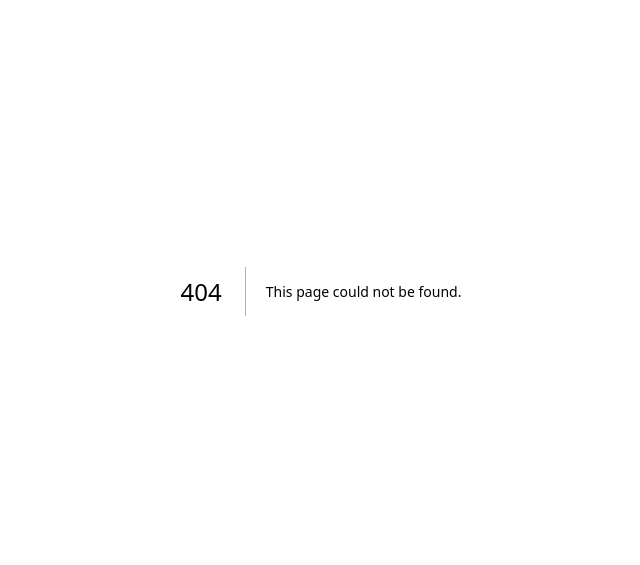
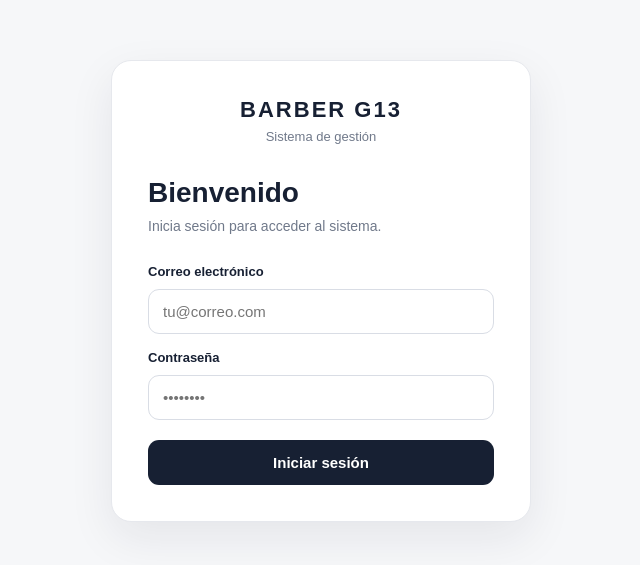
Before and after one commit to Esme47/barber-g13, a Next.js app: page /login in a window 1280 px wide. Before the commit this address had no page. Shown: the part 109-674 px from the top of the page, without its empty margins (319-959 px from the left). Built offline with nearby package versions, Linux system fonts and the light colour scheme; a web font is replaced by a local one.

Commit message:
feat(auth): add initial login page

```diff
--- /dev/null
+++ b/app/login/page.tsx
@@ -0,0 +1,187 @@
+"use client";
+
+import { FormEvent, useState } from "react";
+import { useRouter } from "next/navigation";
+import { supabase } from "@/lib/supabase";
+
+export default function LoginPage() {
+  const router = useRouter();
+  const [email, setEmail] = useState("");
+  const [password, setPassword] = useState("");
+  const [loading, setLoading] = useState(false);
+  const [error, setError] = useState("");
+
+  const handleSubmit = async (event: FormEvent<HTMLFormElement>) => {
+    event.preventDefault();
+    setError("");
+
+    if (!email.trim() || !password) {
+      setError("Ingresa tu correo y contraseña.");
+      return;
+    }
+
+    setLoading(true);
+
+    const { error: signInError } = await supabase.auth.signInWithPassword({
+      email: email.trim(),
+      password,
+    });
+
+    if (signInError) {
+      setLoading(false);
+      setError("Correo o contraseña incorrectos.");
+      return;
+    }
+
+    router.replace("/");
+    router.refresh();
+  };
+
+  return (
+    <main style={styles.page}>
+      <section style={styles.card} aria-label="Inicio de sesión">
+        <div style={styles.brand}>
+          <div style={styles.logo}>BARBER G13</div>
+          <div style={styles.subtitle}>Sistema de gestión</div>
+        </div>
+
+        <div style={styles.heading}>
+          <h1 style={styles.title}>Bienvenido</h1>
+          <p style={styles.description}>Inicia sesión para acceder al sistema.</p>
+        </div>
+
+        <form onSubmit={handleSubmit} style={styles.form}>
+          <label style={styles.label} htmlFor="email">
+            Correo electrónico
+          </label>
+          <input
+            id="email"
+            name="email"
+            type="email"
+            autoComplete="username"
+            inputMode="email"
+            value={email}
+            onChange={(event) => setEmail(event.target.value)}
+            placeholder="tu@correo.com"
+            disabled={loading}
+            style={styles.input}
+          />
+
+          <label style={styles.label} htmlFor="password">
+            Contraseña
+          </label>
+          <input
+            id="password"
+            name="password"
+            type="password"
+            autoComplete="current-password"
+            value={password}
+            onChange={(event) => setPassword(event.target.value)}
+            placeholder="••••••••"
+            disabled={loading}
+            style={styles.input}
+          />
+
+          {error ? (
+            <div role="alert" style={styles.error}>
+              {error}
+            </div>
+          ) : null}
+
+          <button type="submit" disabled={loading} style={styles.button}>
+            {loading ? "Ingresando…" : "Iniciar sesión"}
+          </button>
+        </form>
+      </section>
+    </main>
+  );
+}
+
+const styles: Record<string, React.CSSProperties> = {
+  page: {
+    minHeight: "100vh",
+    display: "flex",
+    alignItems: "center",
+    justifyContent: "center",
+    padding: "24px",
+    background: "#f6f7f9",
+    color: "#172033",
+    fontFamily: "Arial, Helvetica, sans-serif",
+  },
+  card: {
+    width: "100%",
+    maxWidth: "420px",
+    background: "#ffffff",
+    border: "1px solid #e6e8ed",
+    borderRadius: "20px",
+    padding: "36px",
+    boxShadow: "0 16px 45px rgba(20, 30, 50, 0.08)",
+  },
+  brand: {
+    textAlign: "center",
+    marginBottom: "32px",
+  },
+  logo: {
+    fontSize: "22px",
+    fontWeight: 800,
+    letterSpacing: "2px",
+  },
+  subtitle: {
+    marginTop: "6px",
+    color: "#70798a",
+    fontSize: "13px",
+  },
+  heading: {
+    marginBottom: "24px",
+  },
+  title: {
+    margin: 0,
+    fontSize: "28px",
+    lineHeight: 1.2,
+  },
+  description: {
+    margin: "8px 0 0",
+    color: "#70798a",
+    fontSize: "14px",
+  },
+  form: {
+    display: "flex",
+    flexDirection: "column",
+    gap: "10px",
+  },
+  label: {
+    fontSize: "13px",
+    fontWeight: 700,
+    marginTop: "6px",
+  },
+  input: {
+    width: "100%",
+    boxSizing: "border-box",
+    border: "1px solid #d9dde5",
+    borderRadius: "11px",
+    padding: "13px 14px",
+    fontSize: "15px",
+    outline: "none",
+    background: "#fff",
+  },
+  error: {
+    marginTop: "6px",
+    borderRadius: "10px",
+    padding: "11px 12px",
+    background: "#fff1f1",
+    border: "1px solid #ffd1d1",
+    color: "#b42318",
+    fontSize: "13px",
+  },
+  button: {
+    marginTop: "10px",
+    border: 0,
+    borderRadius: "11px",
+    padding: "14px 16px",
+    background: "#172033",
+    color: "#ffffff",
+    fontSize: "15px",
+    fontWeight: 700,
+    cursor: "pointer",
+  },
+};
```
